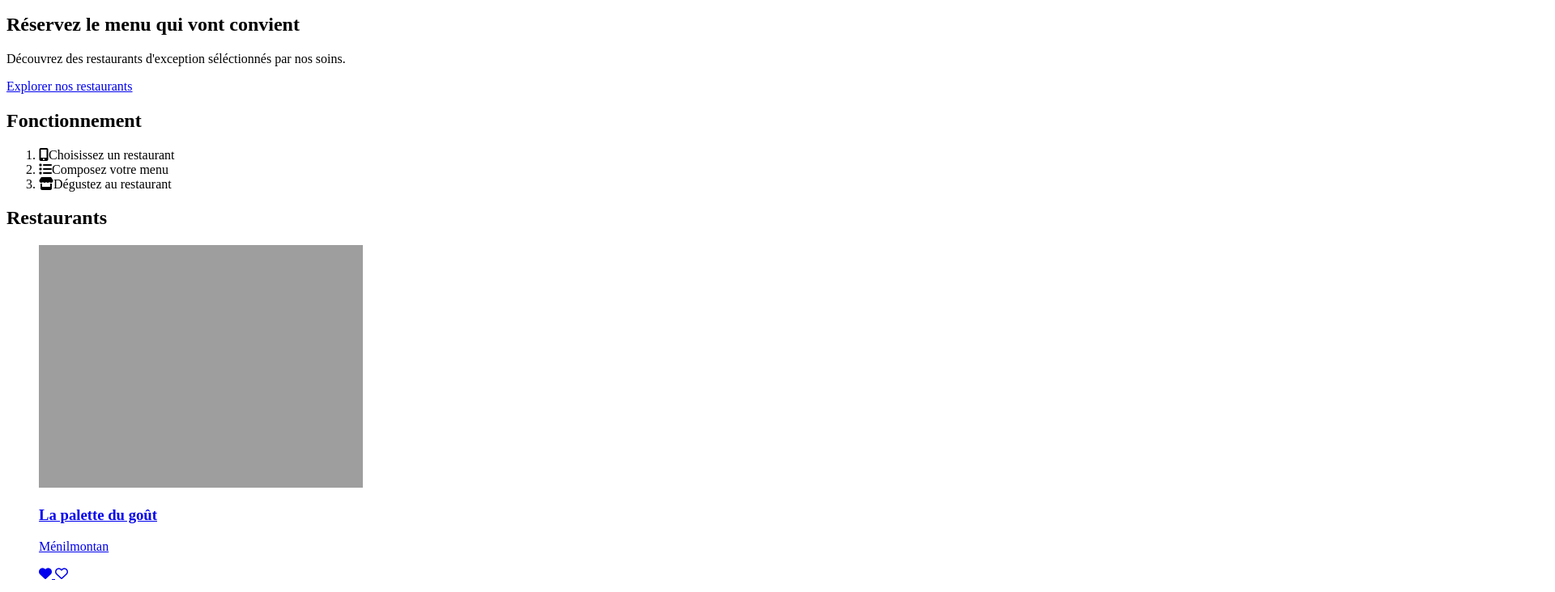
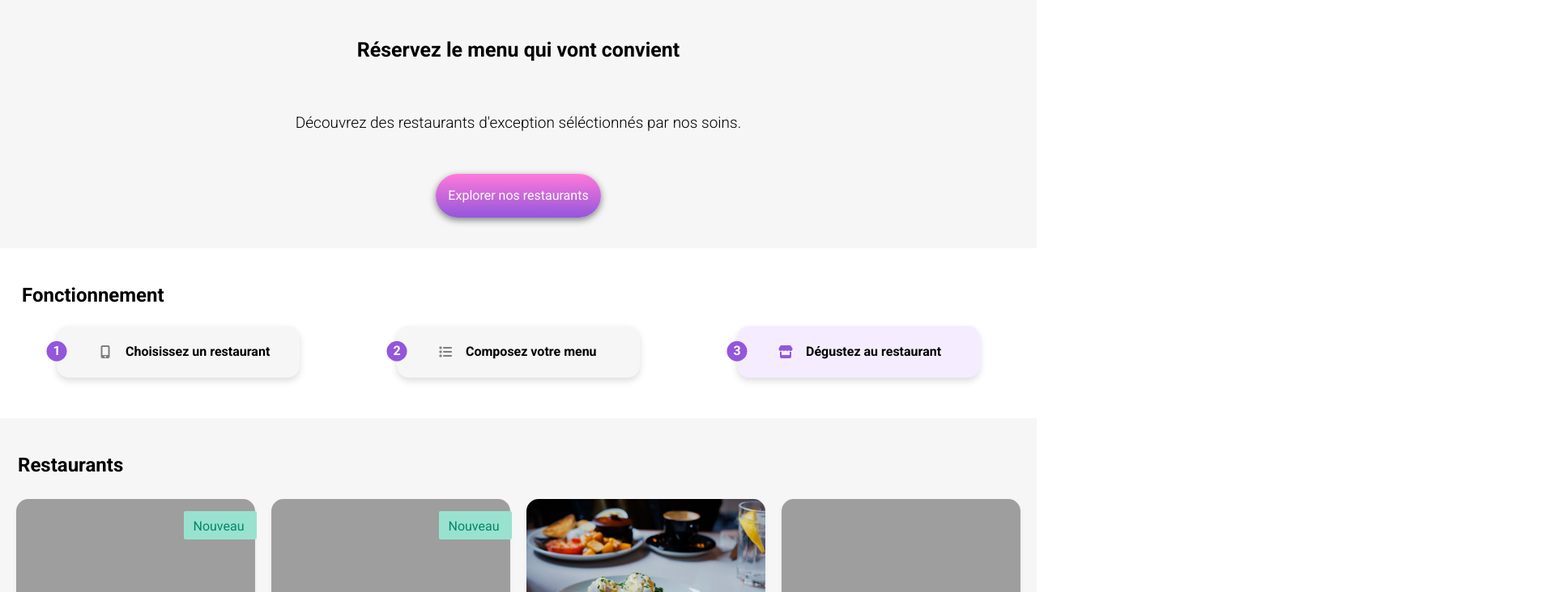
Before and after one commit to adrienlzl/Adrien_Lazaille_P3_042022, a website: page index.html in a window 1280 px wide. Shown: the part 101-833 px from the top of the page at 81% size, 1920 px wide, since content can reach past the window. Drawn offline with Linux system fonts and the light colour scheme; the site is published under a folder, as on GitHub Pages, so addresses that start at the root find nothing; a web font is replaced by a local one.

Commit message:
rectification du lien vers le css principal

```diff
--- a/index.html
+++ b/index.html
@@ -4,7 +4,7 @@
     <meta charset="UTF-8"/>
     <meta name="viewport" content="width=device-width, initial-scale=1.0"/>
     <title>ohmyfood</title>
-    <link rel="stylesheet" href="/css/style.css" type="text/css"/>
+    <link rel="stylesheet" href="css/style.css" type="text/css"/>
     <link rel="preconnect" href="https://fonts.googleapis.com">
     <link rel="preconnect" href="https://fonts.gstatic.com" crossorigin>
     <link href="https://fonts.googleapis.com/css2?family=Roboto:wght@300;400;500;700&family=Shrikhand&display=swap"
```
